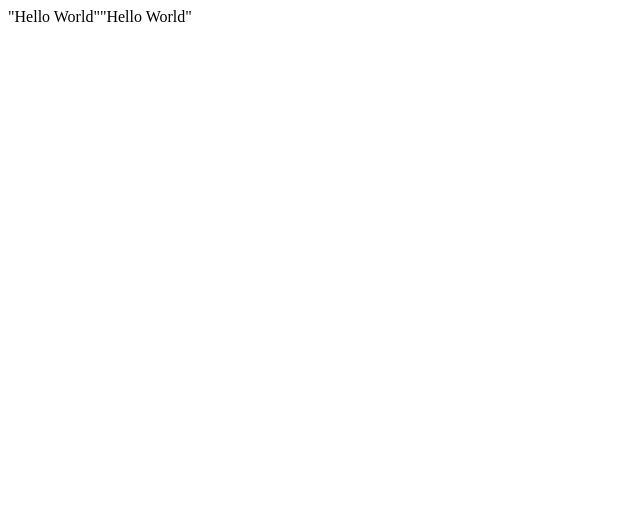
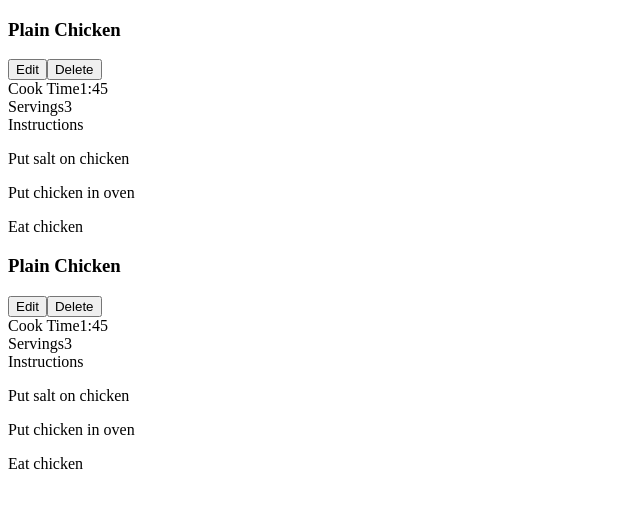
Before and after one commit to EdAncerys/cooking-with-react, a React (Create React App) app: page / in a window 1280 px wide. Shown: the top 508 px of the page, without its empty margins (0-640 px from the left). Built offline with nearby package versions, Linux system fonts and the light colour scheme.

Commit message:
add recipe list

```diff
--- a/src/components/Recepe.jsx
+++ b/src/components/Recepe.jsx
@@ -1,5 +1,31 @@
 import React from "react";
 
 export default function Recepe() {
-  return <>"Hello World"</>;
+  return (
+    <div>
+      <div>
+        <h3>Plain Chicken</h3>
+        <div>
+          <button>Edit</button>
+          <button>Delete</button>
+        </div>
+      </div>
+      <div>
+        <span>Cook Time</span>
+        <span>1:45</span>
+      </div>
+      <div>
+        <span>Servings</span>
+        <span>3</span>
+      </div>
+      <div>
+        <span>Instructions</span>
+        <div>
+          <p>Put salt on chicken</p>
+          <p>Put chicken in oven</p>
+          <p>Eat chicken</p>
+        </div>
+      </div>
+    </div>
+  );
 }
```
